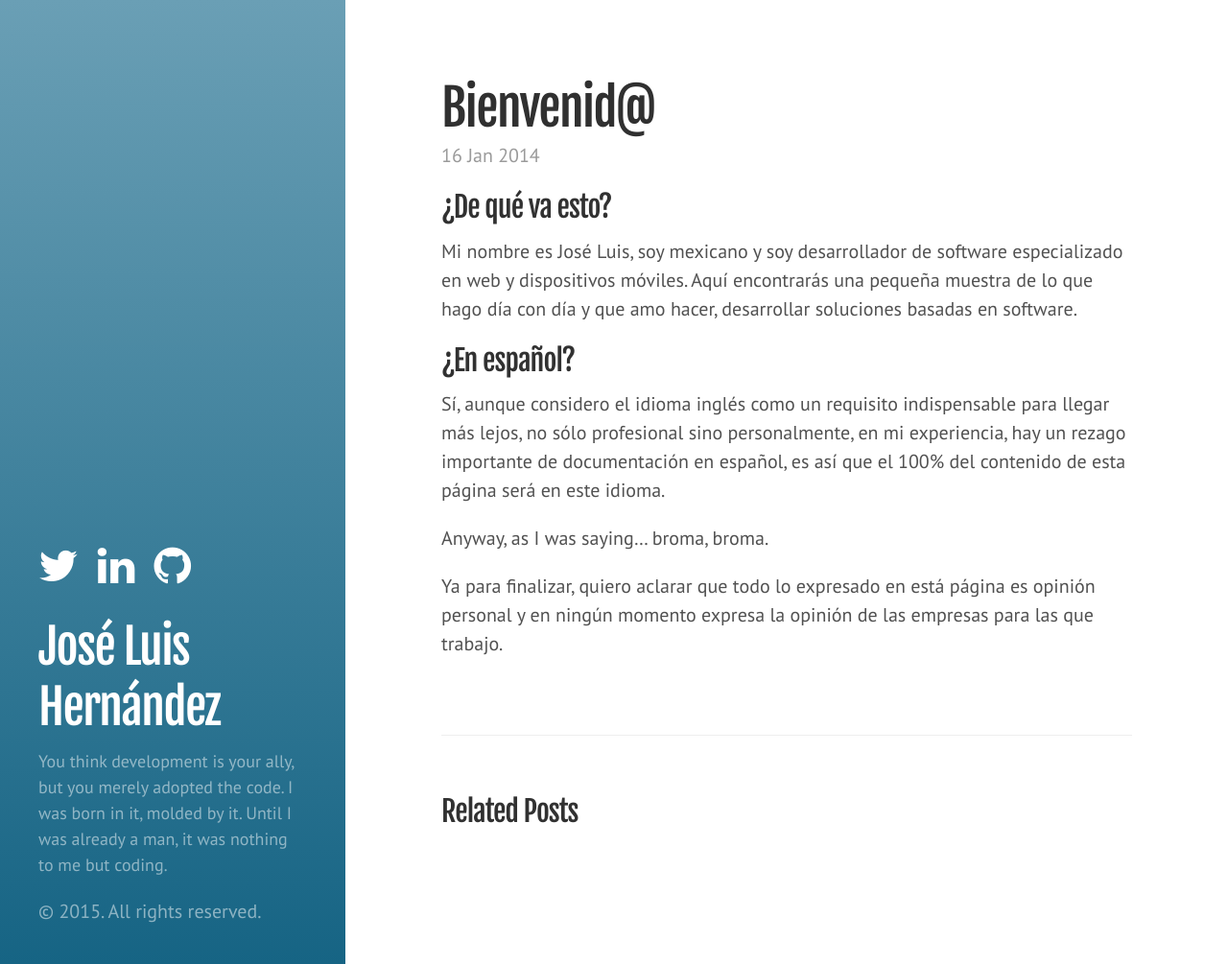
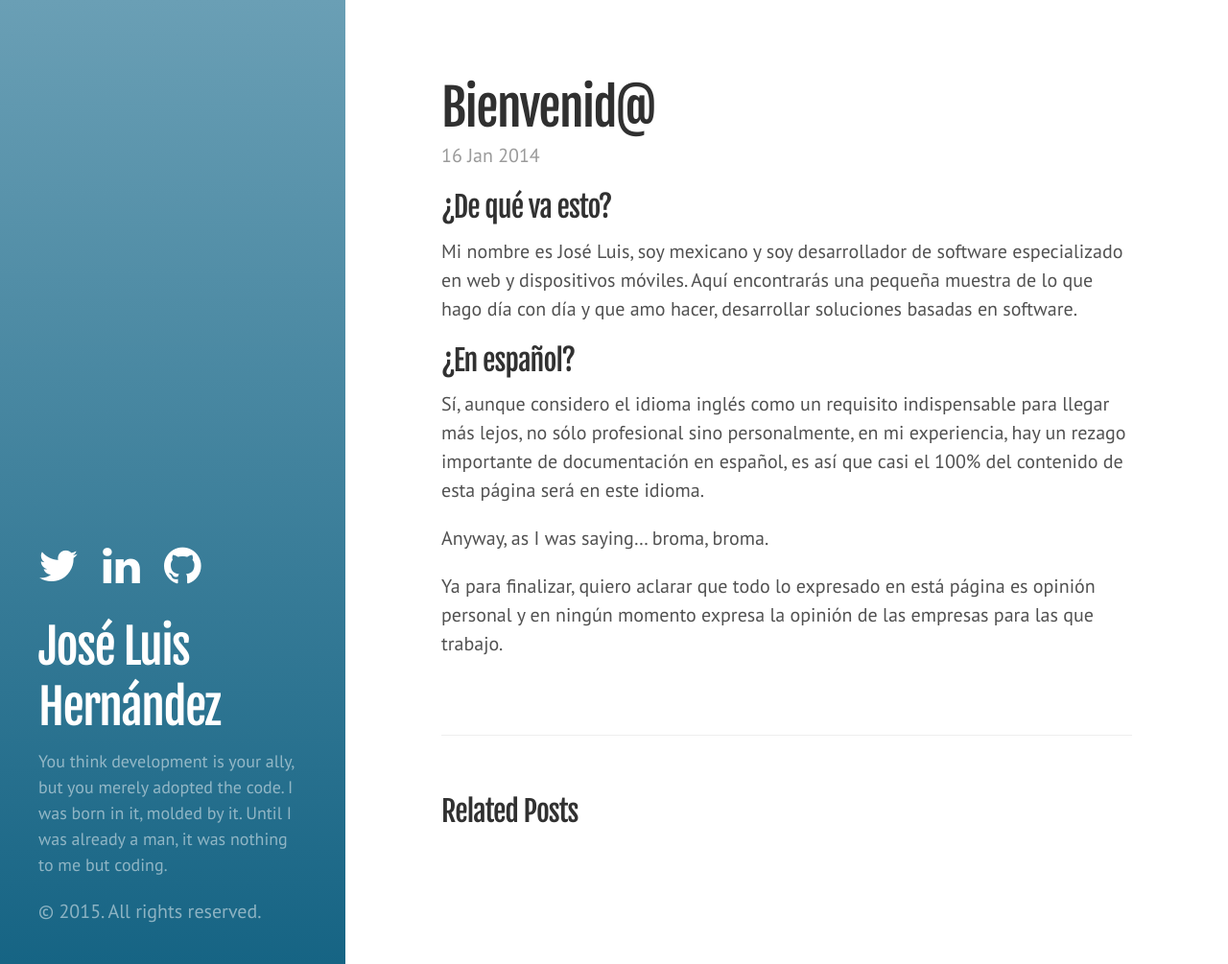
Before and after one commit to drac94/drac94.github.io, a Jekyll site: the page built from _posts/2014-01-16-primer-entrada.md, in a window 1280 px wide and 1005 px high. Shown: the whole window at 96% size. Built offline with Jekyll 4.4.1, drawn with Linux system fonts in a browser that asks for light colours; Markdown is read by kramdown in place of the engine named in the settings.

Commit message:
social links changed

```diff
--- a/_posts/2014-01-16-primer-entrada.md
+++ b/_posts/2014-01-16-primer-entrada.md
@@ -9,7 +9,7 @@ Mi nombre es José Luis, soy mexicano y soy desarrollador de software especializ
 
 ## ¿En español?
 
-Sí, aunque considero el idioma inglés como un requisito indispensable para llegar más lejos, no sólo profesional sino personalmente, en mi experiencia, hay un rezago importante de documentación en español, es así que el 100% del contenido de esta página será en este idioma.
+Sí, aunque considero el idioma inglés como un requisito indispensable para llegar más lejos, no sólo profesional sino personalmente, en mi experiencia, hay un rezago importante de documentación en español, es así que casi el 100% del contenido de esta página será en este idioma.
 
 Anyway, as I was saying... broma, broma.
 
--- a/public/css/hyde.css
+++ b/public/css/hyde.css
@@ -107,7 +107,7 @@ a.sidebar-nav-item:focus {
 }
 
 .sidebar .social-links ul li {
-  float: left;
+  display: inline;
   font-size: 2.25rem;
   margin-right: 1rem;
 }
```
